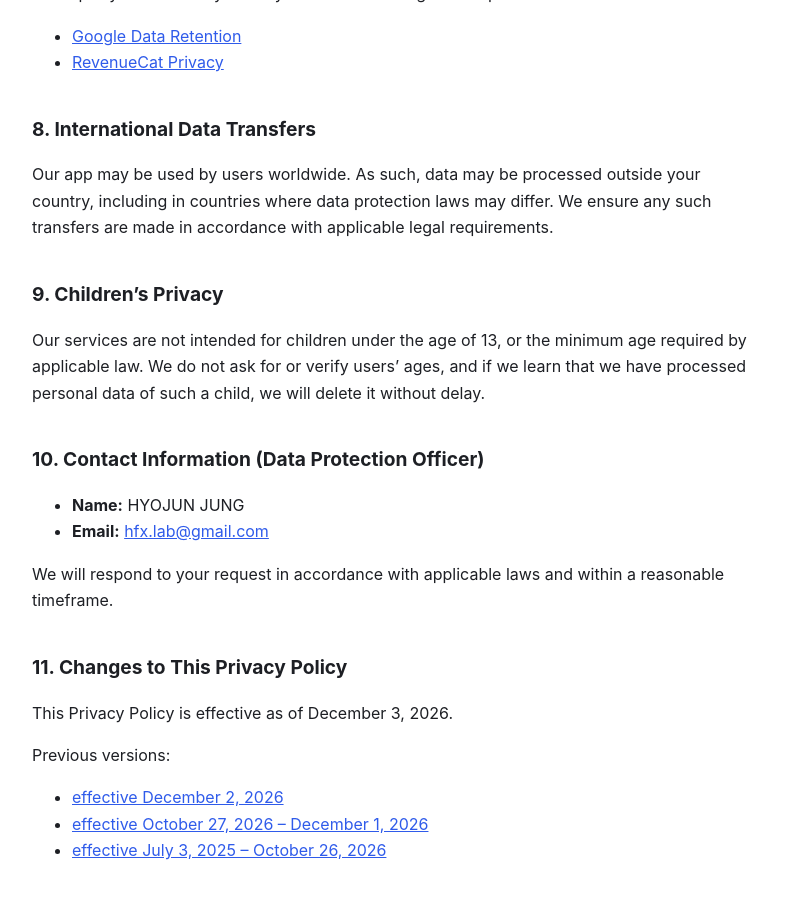
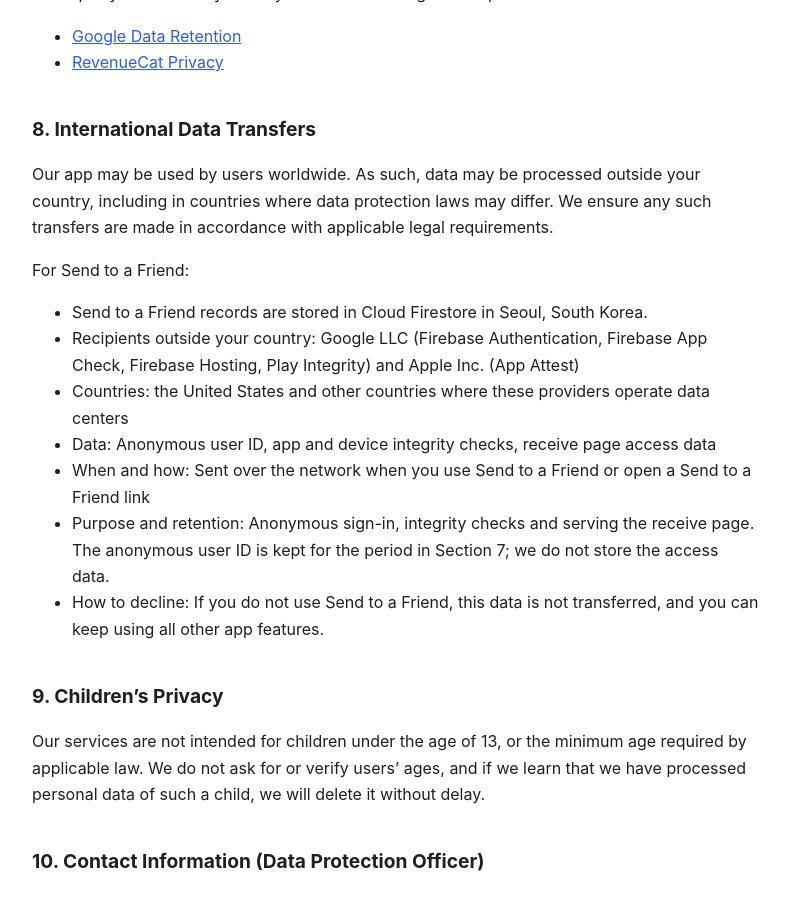
Before and after one commit to hyobbange/hyobbange.github.io, a Jekyll site: the page built from _policies/privacy/en/2026-12-03.md, in a window 1280 px wide and 900 px high, scrolled down 3911 px. Shown: the whole window, without its empty margins (244-1033 px from the left). Built offline with Jekyll 4.4.1, drawn with Linux system fonts in a browser that asks for light colours.

Commit message:
site: 개인정보처리방침 2026-12-03판 - 영·일에도 친구에게 보내기 국외 이전 내용 (한글판과 맞춤)
Co-Authored-By: Claude Opus 5.5 <noreply@anthropic.com>
Claude-Session: https://claude.ai/code/session_016aKrkb4ZjitBx8v48gHekK

```diff
--- a/_policies/privacy/en/2026-12-03.md
+++ b/_policies/privacy/en/2026-12-03.md
@@ -129,6 +129,16 @@ Third-party services may retain your data according to their policies. Please re
 
 Our app may be used by users worldwide. As such, data may be processed outside your country, including in countries where data protection laws may differ. We ensure any such transfers are made in accordance with applicable legal requirements.
 
+For Send to a Friend:
+
+- Send to a Friend records are stored in Cloud Firestore in Seoul, South Korea.
+- Recipients outside your country: Google LLC (Firebase Authentication, Firebase App Check, Firebase Hosting, Play Integrity) and Apple Inc. (App Attest)
+- Countries: the United States and other countries where these providers operate data centers
+- Data: Anonymous user ID, app and device integrity checks, receive page access data
+- When and how: Sent over the network when you use Send to a Friend or open a Send to a Friend link
+- Purpose and retention: Anonymous sign-in, integrity checks and serving the receive page. The anonymous user ID is kept for the period in Section 7; we do not store the access data.
+- How to decline: If you do not use Send to a Friend, this data is not transferred, and you can keep using all other app features.
+
 ## 9. Children's Privacy
 
 Our services are not intended for children under the age of 13, or the minimum age required by applicable law. We do not ask for or verify users' ages, and if we learn that we have processed personal data of such a child, we will delete it without delay.
```
Also changed, not shown: _policies/privacy/ja/2026-12-03.md (+10 -0 lines).
